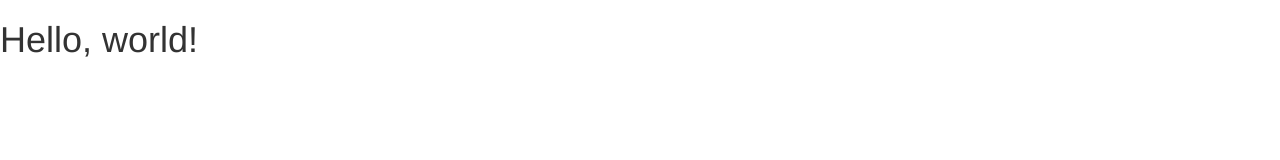
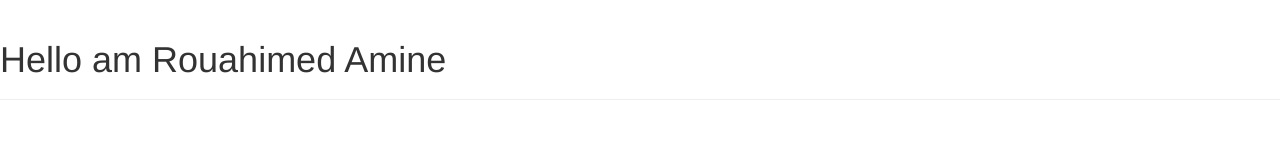
Before and after one commit to Aidi-Inc/bootstrap, a plain HTML site: page index.html in a window 1280 px wide. Drawn offline with nearby package versions, Linux system fonts and the light colour scheme.

Commit message:
change title
changer titre amine

```diff
--- a/index.html
+++ b/index.html
@@ -1,7 +1,7 @@
 <!DOCTYPE html>
 <html>
   <head>
-    <title>Aidi | aymen</title>
+    <title>Aidi | amine</title>
     <meta name="viewport" content="width=device-width, initial-scale=1.0">
     <!-- Bootstrap -->
     <link href="css/bootstrap.min.css" rel="stylesheet" media="screen">
@@ -13,8 +13,9 @@
     <![endif]-->
   </head>
   <body>
-    <h1>Hello, world!</h1>
-
+   <div class="page-header">
+      <h1>Hello am Rouahimed Amine</h1>
+    </div>
     <!-- jQuery (necessary for Bootstrap's JavaScript plugins) -->
     <script src="//code.jquery.com/jquery.js"></script>
     <!-- Include all compiled plugins (below), or include individual files as needed -->
```
